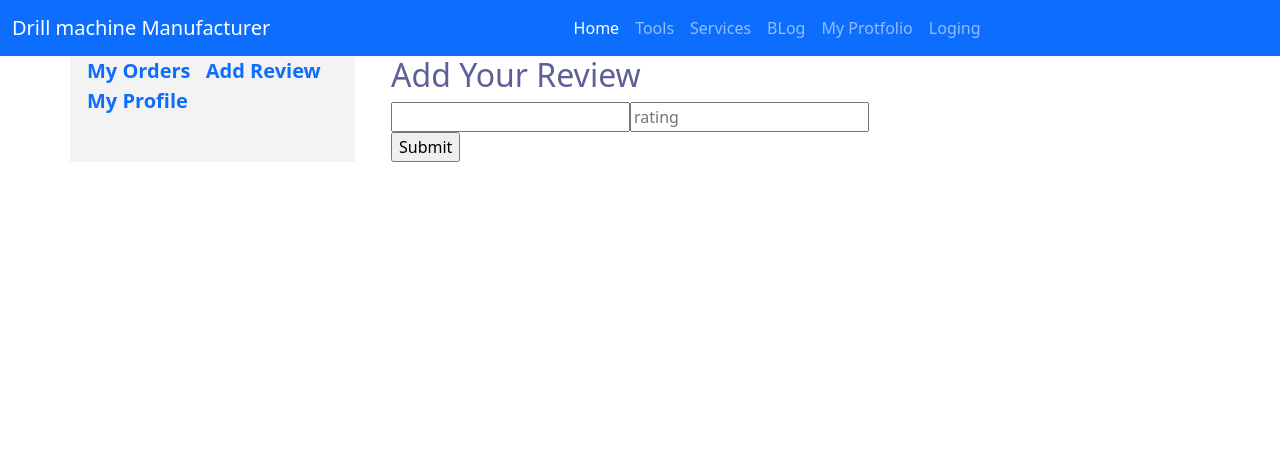
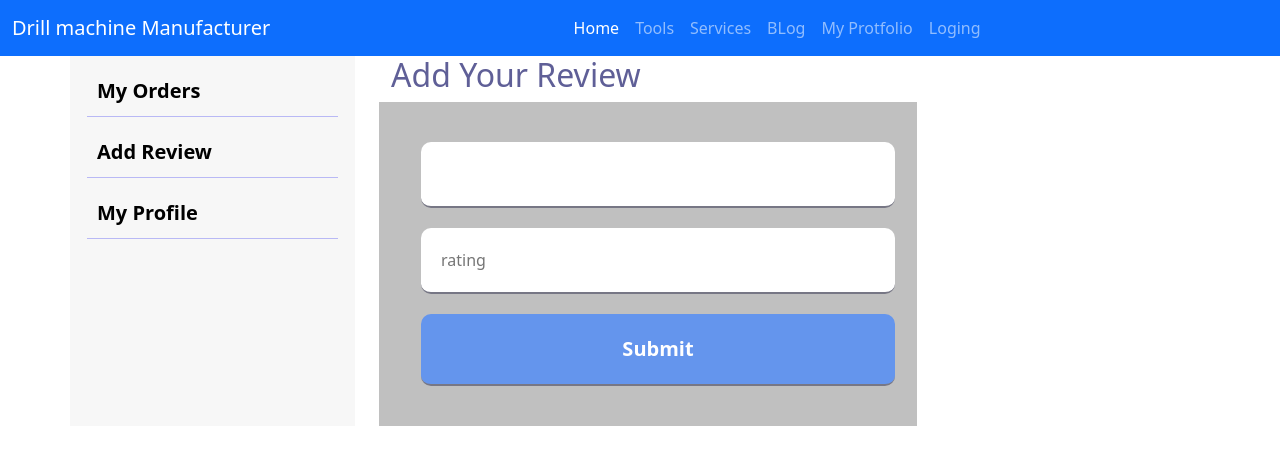
Before and after one commit to hemaiath-uddiin/Drill-machine-manufacture, a React (Create React App) app: page /dashboard/review in a window 1280 px wide. Shown: the top 464 px of the page. Built offline with nearby package versions, Linux system fonts and the light colour scheme; no server answers.

Commit message:
review style add

```diff
--- a/src/DashBoard/Profil.css
+++ b/src/DashBoard/Profil.css
@@ -11,9 +11,21 @@ h2 {
 }
 .dash a {font-size: 20px;text-decoration: none;font-weight: bold;margin: 10px 5px;}
 
-.dash {background: #f3f3f3;margin-top: 42px;}
+
 
 .dash a:hover {color: bal;color: bal;color: black;text-decoration: underline;}
+.dash {
+    margin-top: 37px;
+    background: #f7f7f7;
+}
+.dash a {
+    color: black;
+    display: flex;
+    border-bottom: 1px solid #b9b9f5;
+    padding: 10px;
+}
+
+
 p.email {
     font-size: 30px;
     color: rebeccapurple;
--- a/src/DashBoard/Review.js
+++ b/src/DashBoard/Review.js
@@ -1,9 +1,10 @@
 import React from 'react';
 import { useForm } from "react-hook-form";
+import "./SingleReview.css"
 const Review = () => {
     const { register, handleSubmit, formState: { errors }, } = useForm();
     const onSubmit = (data)=>{
-        fetch('https://floating-tor-10144.herokuapp.com/order', {
+        fetch('http://localhost:5000/review', {
             method: 'POST', // or 'PUT'
             headers: {
                 'Content-Type': 'application/json',
@@ -17,30 +18,25 @@ const Review = () => {
 
 
         console.log(data);
+
     }
     return (
         <div className='container'>
             <h2> Add Your Review</h2>
             <div className="row">
-                <div className="col-lg-8">
-                    <form onSubmit={handleSubmit(onSubmit)}>
-                        <input {...register("firstName", { required: true, maxLength: 20  })} />
-                        {errors.firstName?.type === 'maxLength' && "First name is required"}
+                <div className="col-lg-8 review">
+                    <form className='review_input' onSubmit={handleSubmit(onSubmit)}>
+                        <input {...register("firstName", { required: true, maxLength: 1000  })} /> <br />
+                        {errors.firstName?.type === 'maxLength' && " You can type 100 characters"}
 
-                        <input  type="number" placeholder='rating' {...register("rating", { required: true ,min: 1, max: 5 })} />
-                        {errors.rating?.type === "max" && <p> sorry </p> }
+                        <input  type="number" placeholder='rating' {...register("rating", { required: true ,min: 1, max: 5 })} /> <br />
+                        {errors.rating?.type === "max" && <p style={{color:"red",fontSize:"20px"}}> sorry You cannot given rating above 5 </p> }
                         {errors.rating?.type === "min" &&  alert("hi")}
 
-                        <input type="submit" />
+                        <input className='inputReview' type="submit" />
                     </form>
 
-                    {/* <form onSubmit={handleSubmit(onSubmit)}>
-                        <input {...register("Description", { required: true, maxLength: 20 })} />
 
-                        <input type="number" {...register("rating", { required:true, min: 5, max: 6 })} />
-
-                        <input type="submit" />
-                    </form> */}
 
                 </div>
 
--- /dev/null
+++ b/src/DashBoard/SingleReview.css
@@ -0,0 +1,10 @@
+
+
+.review {background:  silver;padding: 10px;text-align: center;}
+
+form.review_input {padding: 10px;margin: 10px;}
+
+.review_input input {margin: 10px;padding: 20px;border: none;border-bottom: 2px solid #777785;outline: none;width: 100%;border-radius: 10px;}
+.inputReview {background: cornflowerblue;color: white;font-weight: bold;font-size: 20px;}
+
+form.review_input:hover {background: radial-gradient(black, transparent);transition: 0.5s;}
--- a/src/Reviews/Reviews.js
+++ b/src/Reviews/Reviews.js
@@ -1,5 +1,5 @@
 import React, { useEffect, useState } from 'react';
-
+import './Reviewss.css'
 const Reviews = () => {
        const [review,setReview] = useState([])
        useEffect(()=>{
@@ -14,9 +14,9 @@ const Reviews = () => {
                        {
                          review.map((review,_id)=>{
                              return(
-                                 <div key={_id} className="col-lg-4">
-                                      <h1> Rating {review.rating} </h1>
-                                       <p> comments {review.description}  </p>
+                                 <div key={_id} className="col-lg-4 rating_wraper">
+                                      <h1 className='rantin_num'> <span className='ranting'>Rating</span> {review.rating} </h1>
+                                       <p className='rating_des'> <span className='comments'>comments:</span> {review.firstName}  </p>
                                  </div>
                              )
                          })
--- /dev/null
+++ b/src/Reviews/Reviewss.css
@@ -0,0 +1,3 @@
+.rating_wraper {background: #edededba;border: 1px solid silver;text-align: center;padding: 5px;margin: 5px 0px;}
+
+span.ranting {color: white}
```
